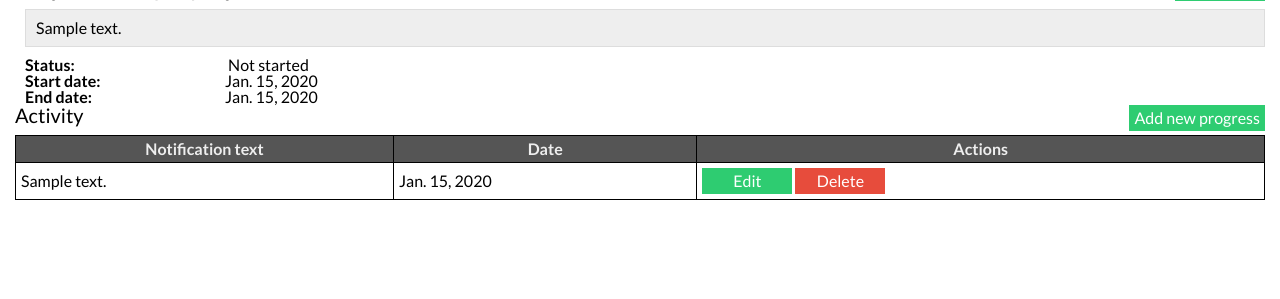
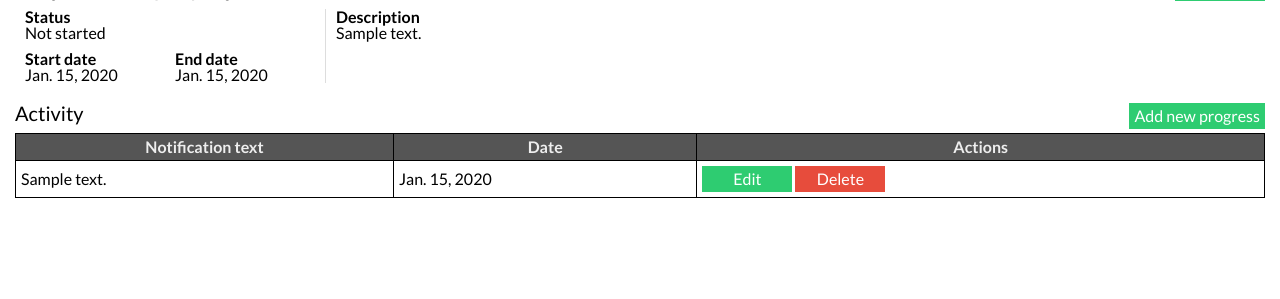
Before and after one commit to maboily/project_manager, a Django app: page /projects/1/ in a window 1280 px wide. Shown: the part 78-377 px from the top of the page. Run offline with Django 3.2, Linux system fonts and the light colour scheme; the first user in the database is signed in; tables that the repository leaves empty hold one stand-in row (Sample ...); style sheets or scripts are compiled from the project's sources.

Commit message:
Basic project page layout

```diff
--- a/project_manager_web/sass/components/_projects.scss
+++ b/project_manager_web/sass/components/_projects.scss
@@ -1,18 +1,34 @@
-.project-description {
-  background-color: #eee;
-  border: 1px solid #ddd;
-  display: block;
-  margin-left: 10px;
-  padding: 10px;
-}
 
-.project-fields {
-  margin-left: 10px;
+.project-layout {
+  display: flex;
+  margin: 0 0 10px 10px;
 
   .project-field-label {
-    display: inline-block;
+    display: block;
     font-weight: bold;
-    max-width: 200px;
-    width: 100%;
+  }
+
+  .project-description {
+    border-left: 1px solid #ddd;
+    padding-left: 10px;
+    display: block;
+  }
+
+  .project-fields {
+    display: flex;
+    flex-basis: 300px;
+    flex-wrap: wrap;
+
+    li {
+      margin: 0 0 10px 0;
+
+      &.fl-half {
+        min-width: 50%;
+      }
+
+      &.fl-full {
+        width: 100%;
+      }
+    }
   }
 }
--- a/templates/projects/view.html
+++ b/templates/projects/view.html
@@ -10,13 +10,17 @@
     </div>
 
 
-    <p class="project-description">{{ project.description }}</p>
+    <div class="project-layout">
+        <ul class="project-fields">
+            <li class="fl-full"><span class="project-field-label">Status</span> {{ project.status }}</li>
+            <li class="fl-half"><span class="project-field-label">Start date</span>{{ project.start_date }}</li>
+            <li class="fl-half"><span class="project-field-label">End date</span>{{ project.end_date }}</li>
+        </ul>
 
-    <ul class="project-fields">
-        <li><span class="project-field-label">Status: </span> {{ project.status }}</li>
-        <li><span class="project-field-label">Start date: </span>{{ project.start_date }}</li>
-        <li><span class="project-field-label">End date: </span>{{ project.end_date }}</li>
-    </ul>
+        <p class="project-description">
+            <span class="project-field-label">Description</span>{{ project.description }}
+        </p>
+    </div>
 
     <div class="header">
         <h3>Activity</h3>
@@ -43,8 +47,10 @@
                 <td>{{ project_progress.notification_text }}</td>
                 <td>{{ project_progress.date }}</td>
                 <td>
-                        <a href="{% url 'projects.progresses.edit' project.id project_progress.id %}" class="button button-positive">Edit</a>
-                        <a href="{% url 'projects.progresses.delete' project.id project_progress.id %}" class="button button-danger confirm-delete">Delete</a>
+                    <a href="{% url 'projects.progresses.edit' project.id project_progress.id %}"
+                       class="button button-positive">Edit</a>
+                    <a href="{% url 'projects.progresses.delete' project.id project_progress.id %}"
+                       class="button button-danger confirm-delete">Delete</a>
                 </td>
             </tr>
         {% endfor %}
```
Lines whose indentation alone changed are shown as unchanged.
